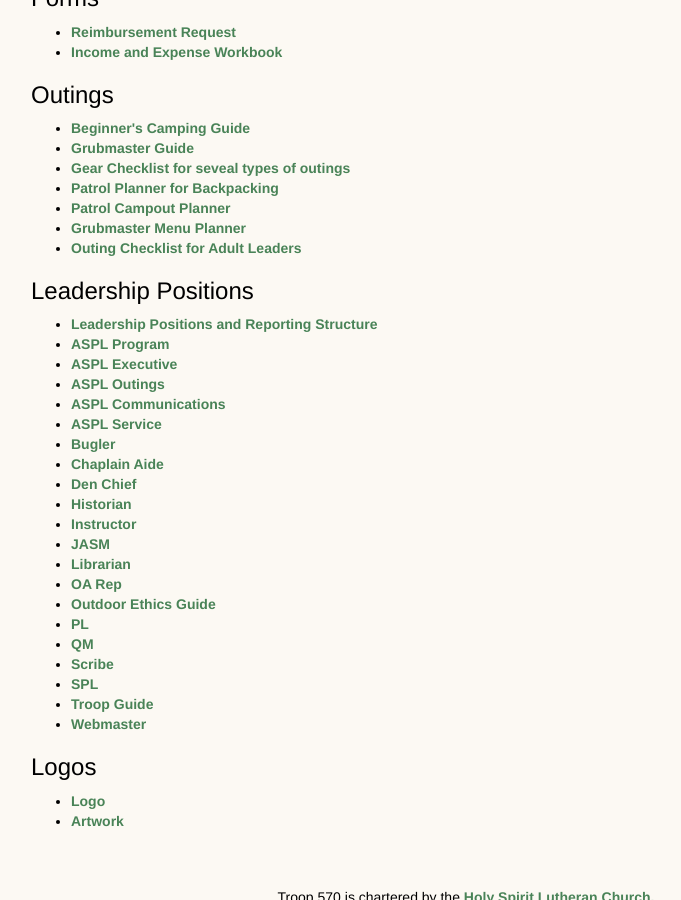
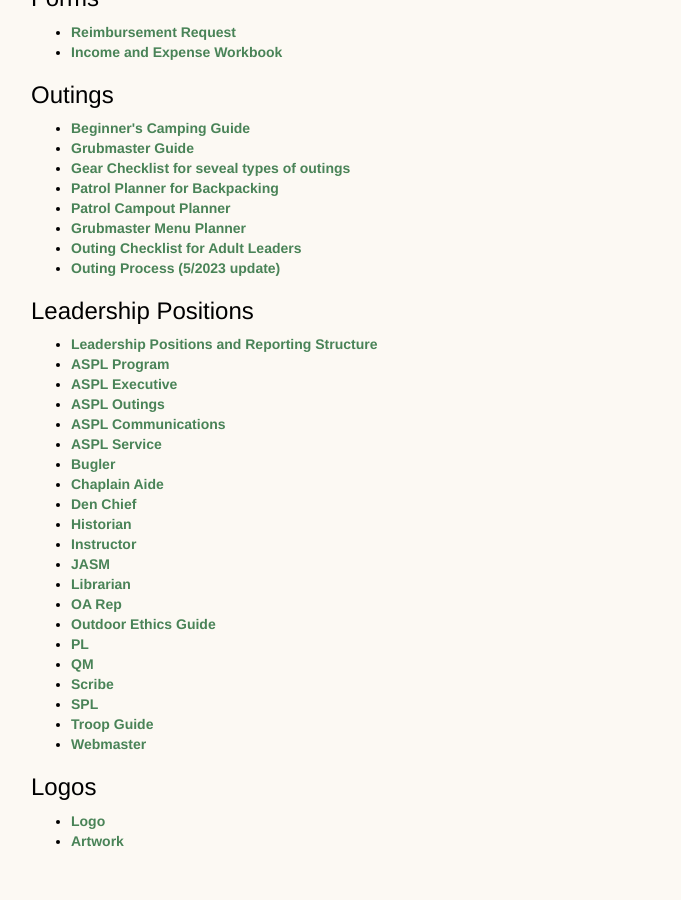
Before and after one commit to troop570/troop570.github.io, a Jekyll site: the page built from resourcesb/index.html, in a window 1280 px wide and 900 px high, scrolled down 771 px. Shown: the whole window, without its empty margins (174-855 px from the left). Built offline with Jekyll 4.4.1, drawn with Linux system fonts in a browser that asks for light colours; nearby versions of some CDN libraries.

Commit message:
Update two outings links

```diff
--- a/resourcesb/index.html
+++ b/resourcesb/index.html
@@ -71,7 +71,9 @@ categories:
   - name: Grubmaster Menu Planner
     url: https://drive.google.com/file/d/1Rdk0bHAaaEnBrs0npQXLvrJAEla1vQTR/view
   - name: Outing Checklist for Adult Leaders
-    url: https://drive.google.com/file/d/1eXWxqbum5oKXagjOsAdCPeJLpyntaIBd/view
+    url: https://troop-570.org/downloads/outings/T570%20Outing%20Checklist%20for%20Adult%20Leaders%20update%205%2023.pdf
+  - name: Outing Process (5/2023 update)
+    url: https://troop-570.org/downloads/outings/Troop%20570%20Outing%20Process%20updated%205%202023.pdf
 - name: Leadership Positions
   files:
   - name: Leadership Positions and Reporting Structure
```
